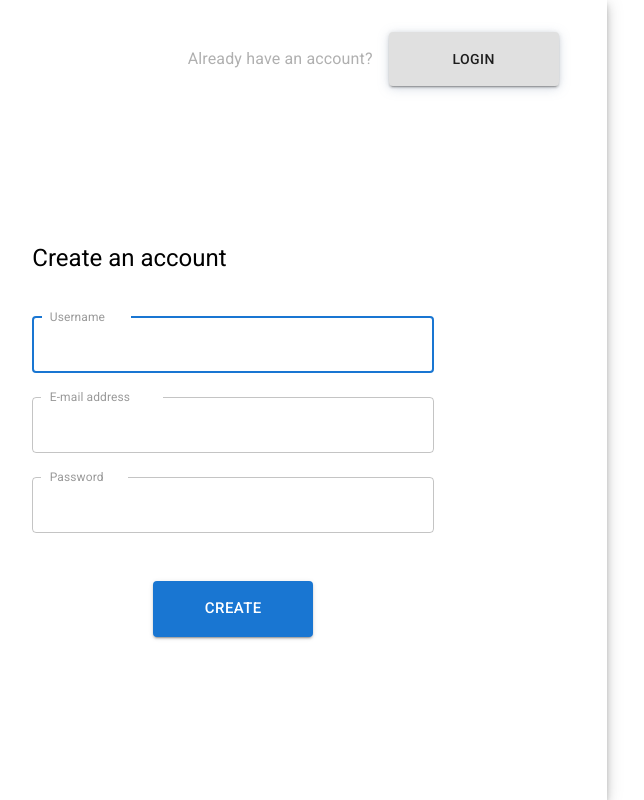
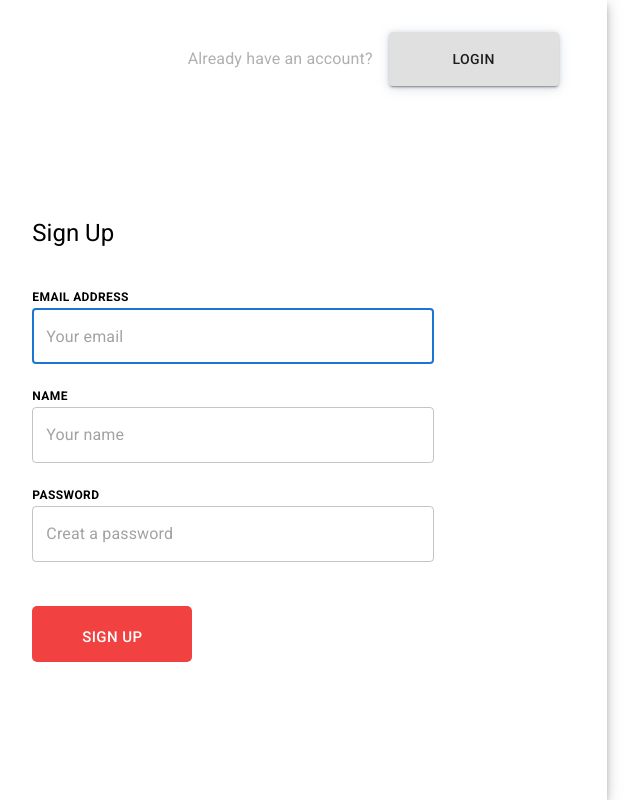
Before and after one commit to OsmanRana/fun-kickoff-project, a React (Create React App) app in the folder client/: page /signup in a window 1280 px wide. Shown: the whole page, without its empty margins (140-784 px from the left). Built offline with nearby package versions, Linux system fonts and the light colour scheme; no server answers.

Commit message:
form fixed

```diff
--- a/client/src/pages/SignUp/SignUp.tsx
+++ b/client/src/pages/SignUp/SignUp.tsx
@@ -51,7 +51,7 @@ export default function Register(): JSX.Element {
             <Grid container>
               <Grid item xs>
                 <Typography className={classes.welcome} component="h1" variant="h5">
-                  Create an account
+                  Sign Up
                 </Typography>
               </Grid>
             </Grid>
--- a/client/src/pages/SignUp/SignUpForm/SignUpForm.tsx
+++ b/client/src/pages/SignUp/SignUpForm/SignUpForm.tsx
@@ -6,6 +6,7 @@ import CircularProgress from '@mui/material/CircularProgress';
 import { Formik, FormikHelpers } from 'formik';
 import * as Yup from 'yup';
 import useStyles from './useStyles';
+import InputLabel from '@mui/material/InputLabel';
 
 interface Props {
   handleSubmit: (
@@ -51,11 +52,17 @@ const SignUpForm = ({ handleSubmit }: Props): JSX.Element => {
     >
       {({ handleSubmit, handleChange, values, touched, errors, isSubmitting }) => (
         <form onSubmit={handleSubmit} className={classes.form} noValidate>
+          <InputLabel className={classes.inputLabel}>
+            <Typography className={classes.label} variant="caption" display="inline" sx={{ fontWeight: 'bold' }}>
+              EMAIL ADDRESS
+            </Typography>
+          </InputLabel>
           <TextField
             id="username"
-            label={<Typography className={classes.label}>Username</Typography>}
             fullWidth
-            margin="normal"
+            margin="dense"
+            variant="outlined"
+            placeholder="Your email"
             InputLabelProps={{
               shrink: true,
             }}
@@ -70,11 +77,17 @@ const SignUpForm = ({ handleSubmit }: Props): JSX.Element => {
             value={values.username}
             onChange={handleChange}
           />
+          <InputLabel className={classes.inputLabel}>
+            <Typography className={classes.label} variant="caption" display="inline" sx={{ fontWeight: 'bold' }}>
+              NAME
+            </Typography>
+          </InputLabel>
           <TextField
             id="email"
-            label={<Typography className={classes.label}>E-mail address</Typography>}
             fullWidth
-            margin="normal"
+            margin="dense"
+            variant="outlined"
+            placeholder="Your name"
             InputLabelProps={{
               shrink: true,
             }}
@@ -88,11 +101,17 @@ const SignUpForm = ({ handleSubmit }: Props): JSX.Element => {
             value={values.email}
             onChange={handleChange}
           />
+          <InputLabel className={classes.inputLabel}>
+            <Typography className={classes.label} variant="caption" display="inline" sx={{ fontWeight: 'bold' }}>
+              PASSWORD
+            </Typography>
+          </InputLabel>
           <TextField
             id="password"
-            label={<Typography className={classes.label}>Password</Typography>}
             fullWidth
-            margin="normal"
+            margin="dense"
+            variant="outlined"
+            placeholder="Creat a password"
             InputLabelProps={{
               shrink: true,
             }}
@@ -107,9 +126,9 @@ const SignUpForm = ({ handleSubmit }: Props): JSX.Element => {
             onChange={handleChange}
           />
 
-          <Box textAlign="center" marginTop={5}>
-            <Button type="submit" size="large" variant="contained" color="primary" className={classes.submit}>
-              {isSubmitting ? <CircularProgress style={{ color: 'white' }} /> : 'Create'}
+          <Box textAlign="center" marginTop={5} className={classes.submit}>
+            <Button type="submit" size="large" style={{ color: 'white' }}>
+              {isSubmitting ? <CircularProgress style={{ color: 'white' }} /> : 'Sign Up'}
             </Button>
           </Box>
         </form>
--- a/client/src/pages/SignUp/SignUpForm/useStyles.ts
+++ b/client/src/pages/SignUp/SignUpForm/useStyles.ts
@@ -6,10 +6,12 @@ const useStyles = makeStyles((theme: Theme) => ({
     width: '100%', // Fix IE 11 issue.
     marginTop: theme.spacing(1),
   },
+  inputLabel: {
+    marginTop: '15px',
+    marginBottom: '-8px',
+  },
   label: {
-    fontSize: 19,
-    color: 'rgb(0,0,0,0.4)',
-    paddingLeft: '5px',
+    color: 'rgb(0,0,0,1)',
   },
   inputs: {
     marginTop: '1rem',
@@ -21,13 +23,13 @@ const useStyles = makeStyles((theme: Theme) => ({
     color: '#3a8dff',
   },
   submit: {
-    margin: theme.spacing(3, 2, 2),
+    // margin: theme.spacing(3, 2, 2),
     padding: 10,
     width: 160,
     height: 56,
     borderRadius: theme.shape.borderRadius,
     fontSize: 16,
-    backgroundColor: '#3a8dff',
+    backgroundColor: '#f14140',
     fontWeight: 'bold',
   },
 }));
```
